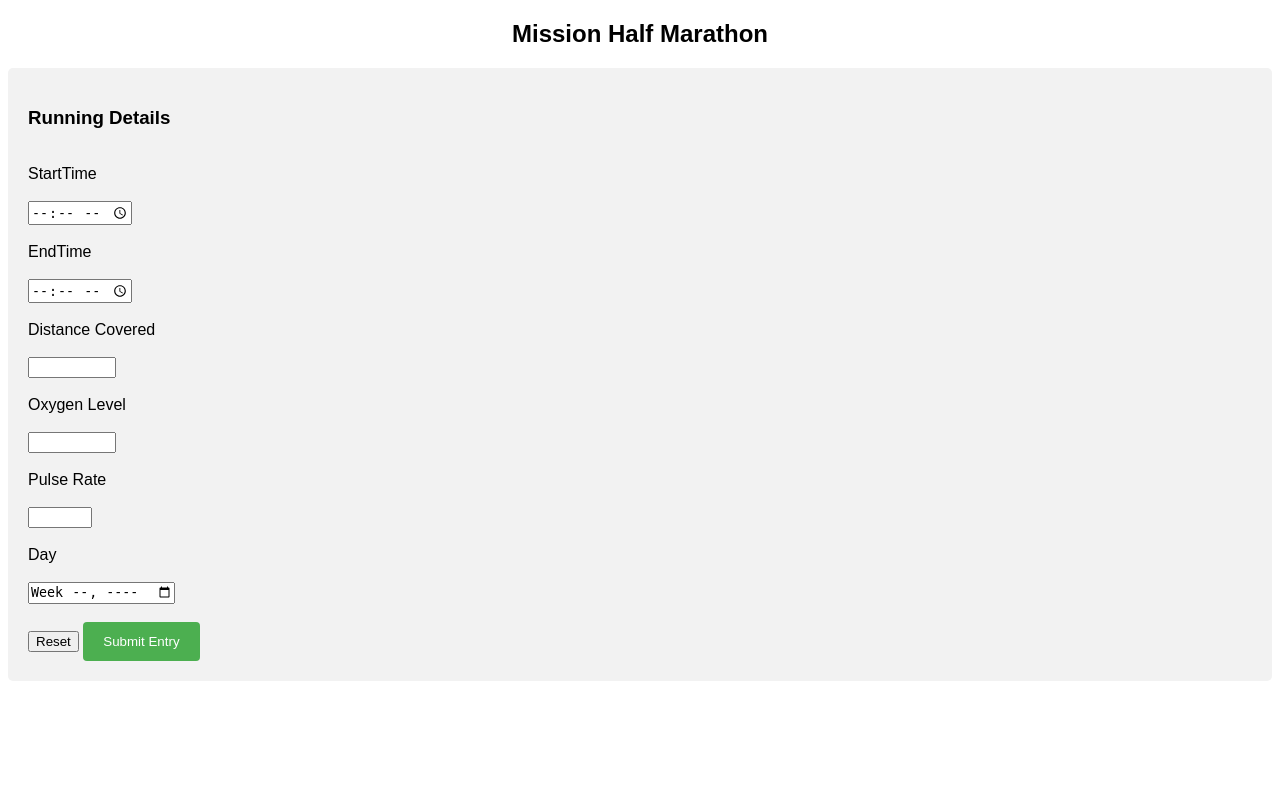
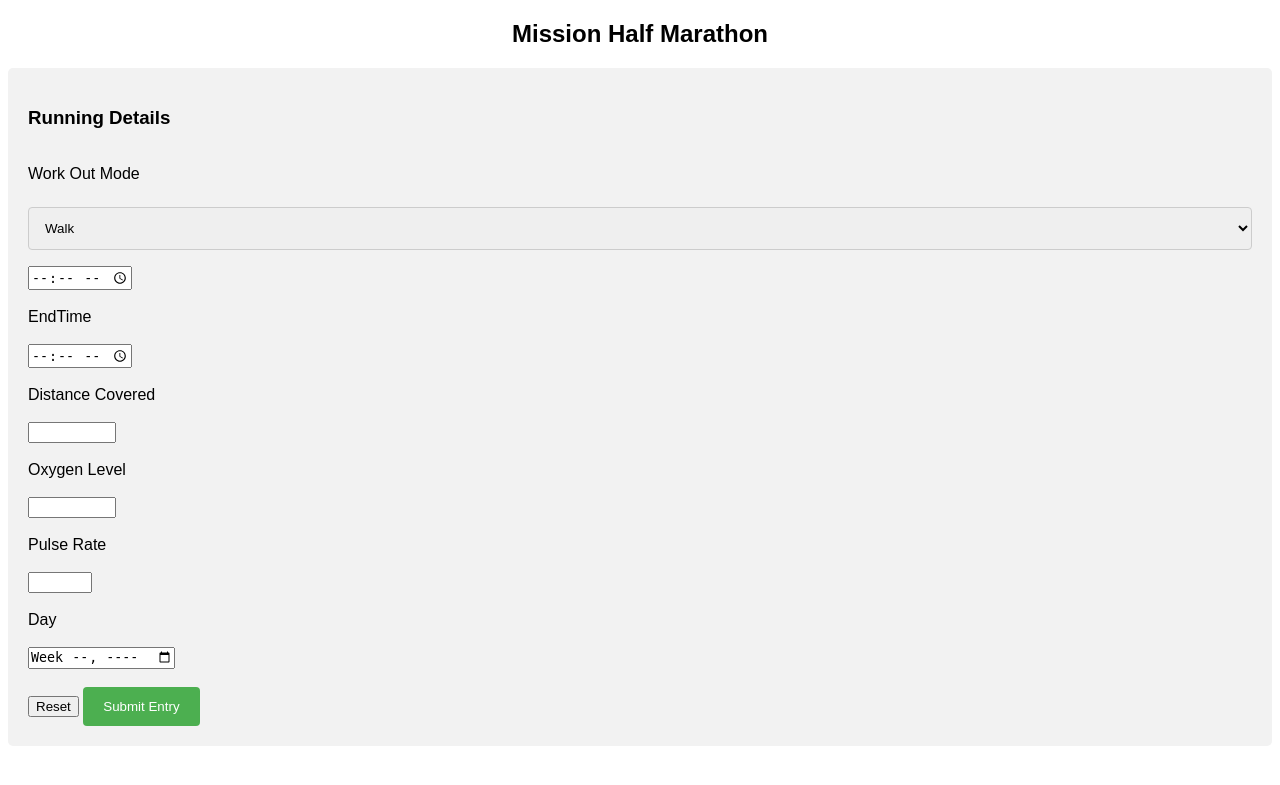
Before and after one commit to richie312/Mission-Half-Marathon, a Flask app: page / in a window 1280 px wide. Shown: the top 785 px of the page. Run offline with Flask 2, Linux system fonts and the light colour scheme; parts of the project's set-up code (start-up, migrations or seed data) failed here and were passed over.

Commit message:
added the work out type functionality

```diff
--- a/main.py
+++ b/main.py
@@ -41,7 +41,10 @@ load_dotenv('.env')
 """ read the list of users"""
 @app.route("/")
 def homepage():
-    return render_template("user_form.html")
+    with open(r'workout_type.txt','r') as readfile:
+        workout_type = readfile.readlines()
+
+    return render_template("user_form.html", workout_type = workout_type)
 
 
 
@@ -58,7 +61,7 @@ def addDetails():
 
     start_time = datetime.strptime(data['StartTime'],'%H:%M')
     end_time = datetime.strptime(data['EndTime'],'%H:%M')
-
+    work_out_type = str(data['workout_type'])
     # Convert total seconds into days, hours, minutes and, seconds.
     duration = end_time - start_time
     time_delta = pd.to_timedelta(duration.total_seconds(), unit='s')
@@ -70,12 +73,13 @@ def addDetails():
     refined_duration = datetime.strptime(temp_duration,'%H:%M:%S')
 
     query = """ INSERT INTO mission_half_marathon (Duration,DistanceCovered,
-    OxygenLevel, PulseRate, Day,StartTime,EndTime)
-    VALUES (%s, %s, %s,%s,%s,%s,%s)"""
+    OxygenLevel, PulseRate, Day,StartTime,EndTime,work_out_type)
+    VALUES (%s, %s, %s,%s,%s,%s,%s,%s)"""
 
     cursor.execute(query,(refined_duration,data['Distance'],data['Oxygen'],
                               data['PulseRate'],data['Day'],
-                              data['StartTime'],data['EndTime']))
+                              data['StartTime'],data['EndTime'],
+                              work_out_type))
     connection.commit()
 
     # close the cursor and connection
--- a/templates/user_form.html
+++ b/templates/user_form.html
@@ -47,6 +47,15 @@ input[type=submit]:hover {
     <label for="fname"><h3>Running Details</h3></label>
     <div>
     <br>
+    <label for="fname">Work Out Mode</label>
+    <br>
+    <br>
+    <select id="workout_type" name="workout_type">
+      {% for each in workout_type %}
+      <option value="{{each}}">{{each}}</option>
+      {% endfor %}
+    <br>
+    <br>
     <label for="fname">StartTime</label>
     <br>
     <br>
--- /dev/null
+++ b/workout_type.txt
@@ -0,0 +1,6 @@
+Walk
+Run
+Jog
+Cycling
+Free Hand Exercise
+Weight Lifting
```
Also changed, not shown: requirements.txt (+4 -110 lines), 2 other files.
